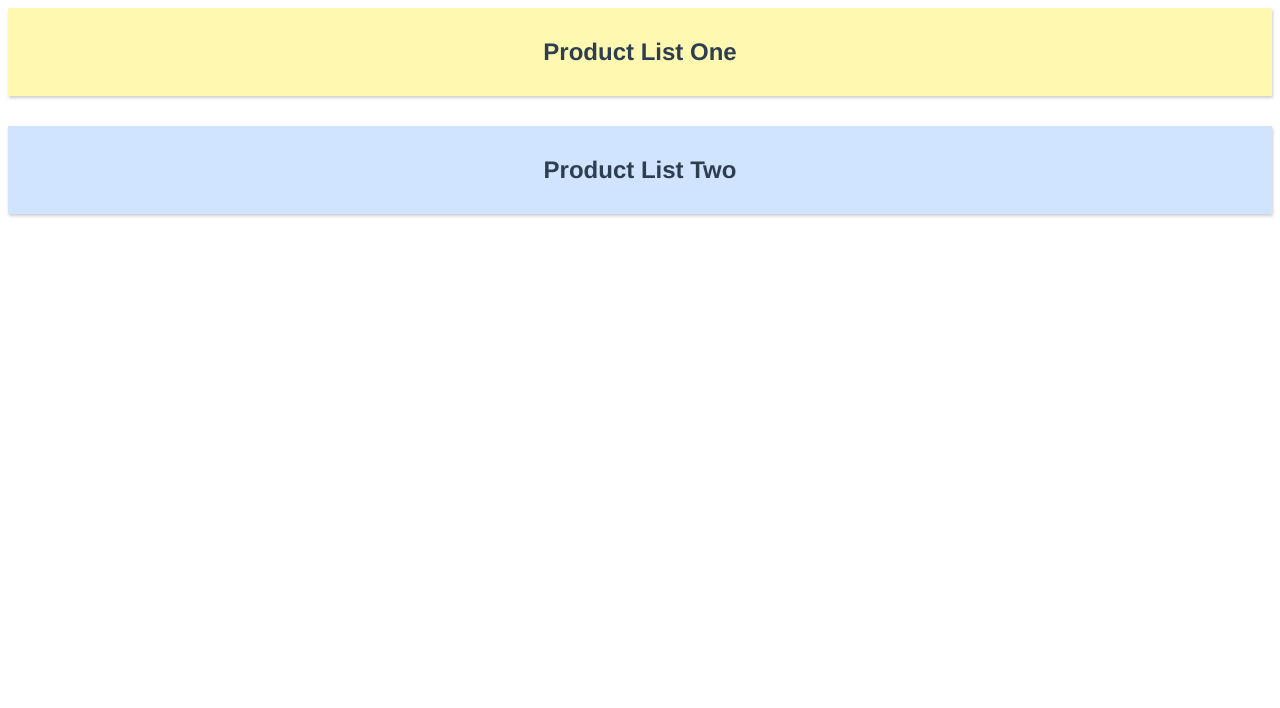
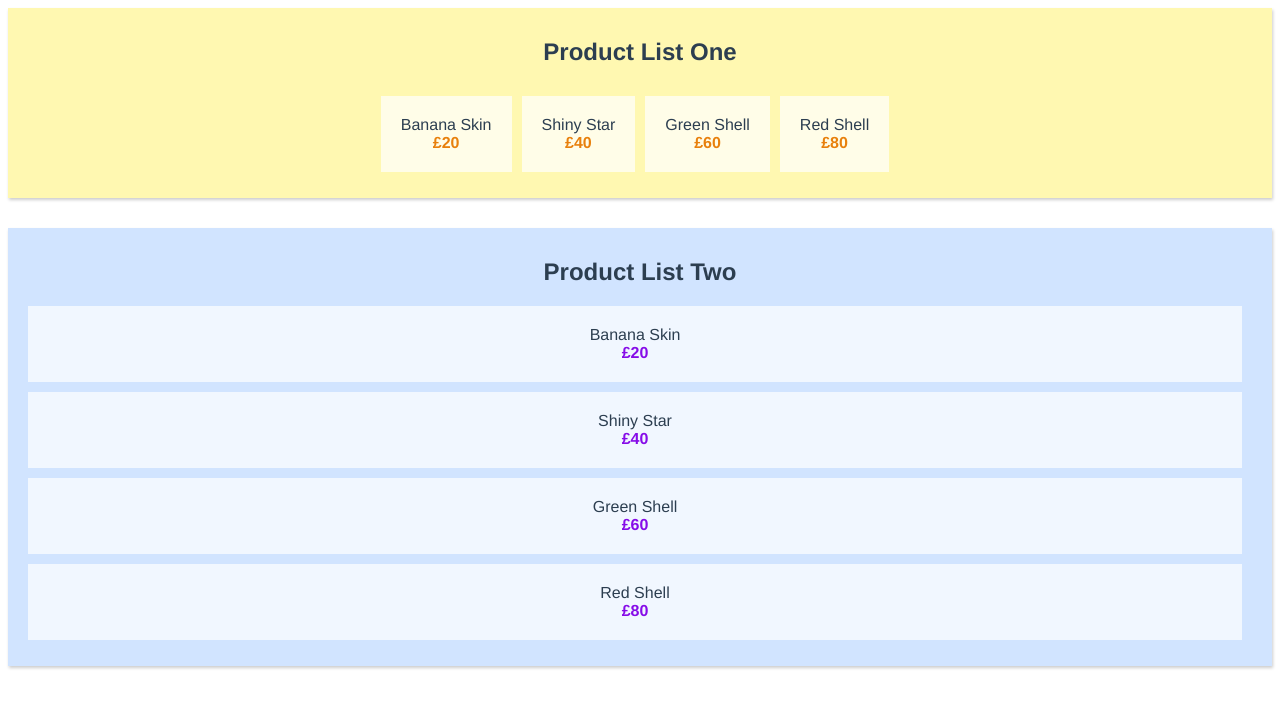
Before and after one commit to hwallann/vuex-tutorial-netninja, a Vue app: page / in a window 1280 px wide. Shown: the top 708 px of the page. Built offline with nearby package versions, Linux system fonts and the light colour scheme.

Commit message:
Done Lesson_3

```diff
--- a/src/App.vue
+++ b/src/App.vue
@@ -1,7 +1,7 @@
 <template>
   <div id="app">
-    <product-list-one v-bind:products="products"></product-list-one>
-    <product-list-two v-bind:products="products"></product-list-two>
+    <product-list-one></product-list-one>
+    <product-list-two></product-list-two>
   </div>
 </template>
 
--- a/src/components/ProductListOne.vue
+++ b/src/components/ProductListOne.vue
@@ -13,9 +13,9 @@
 
 <script type="text/javascript">
   export default {
-    props: ['products'],
-    data () {
-      return {
+    computed: {
+      products() {
+        return this.$store.state.products
       }
     }
   }
--- a/src/components/ProductListTwo.vue
+++ b/src/components/ProductListTwo.vue
@@ -13,9 +13,9 @@
 
 <script type="text/javascript">
   export default {
-    props: ['products'],
-    data () {
-      return {
+    computed: {
+      products() {
+        return this.$store.state.products
       }
     }
   }
--- a/src/main.js
+++ b/src/main.js
@@ -7,6 +7,6 @@ Vue.config.productionTip = false
 
 new Vue({
   router,
-  store,
+  store: store,
   render: h => h(App)
 }).$mount('#app')
```
